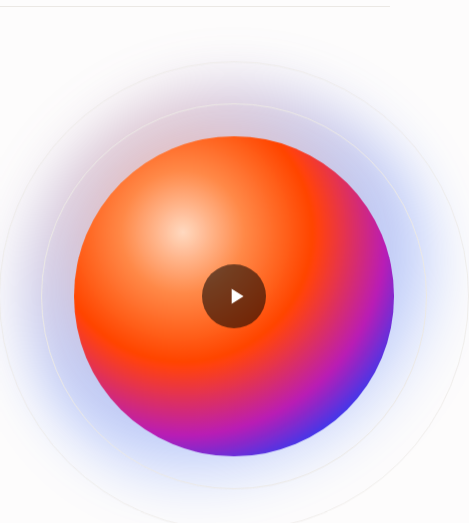
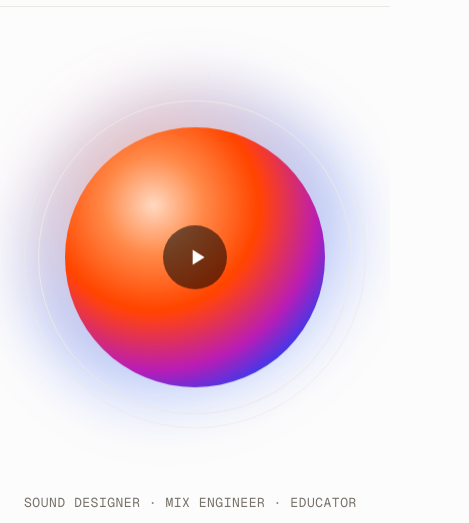
Before and after one commit to welbinator/eddie-bazil, an Astro site: page / in a window 390 px wide. Shown: the part 62-585 px from the top of the page, 469 px wide, since content can reach past the window. Built offline with nearby package versions, Linux system fonts and the light colour scheme; Astro itself is replaced by a stand-in of ours.

Commit message:
Fix mobile horizontal overflow: responsive audio sphere + overflow-x clip guard

```diff
--- a/src/components/AudioSphere.astro
+++ b/src/components/AudioSphere.astro
@@ -13,7 +13,7 @@ const { size = '440px', float = true } = Astro.props;
   </div>
 </div>
 <style>
-  .sphere { position: relative; width: var(--size); height: var(--size); max-width: 100%; aspect-ratio: 1; display: grid; place-items: center; }
+  .sphere { position: relative; width: min(var(--size), 100%); max-width: var(--size); aspect-ratio: 1; height: auto; display: grid; place-items: center; }
   .sphere__core {
     position: absolute; inset: 12%;
     border-radius: 50%;
@@ -28,7 +28,7 @@ const { size = '440px', float = true } = Astro.props;
     filter: blur(28px);
   }
   .sphere__ring { position: absolute; inset: 4%; border-radius: 50%; border: 1px solid var(--stone); }
-  .sphere__ring--2 { inset: -6%; border-color: rgba(235,232,228,0.7); }
+  .sphere__ring--2 { inset: 0; border-color: rgba(235,232,228,0.7); }
   .sphere__play {
     position: relative; z-index: 2;
     width: 64px; height: 64px; border-radius: 50%;
--- a/src/styles/global.css
+++ b/src/styles/global.css
@@ -26,6 +26,8 @@
 * { box-sizing: border-box; margin: 0; padding: 0; }
 
 html { scroll-behavior: smooth; -webkit-text-size-adjust: 100%; }
+
+html, body { overflow-x: clip; max-width: 100%; }
 
 body {
   font-family: var(--font-body);
```
